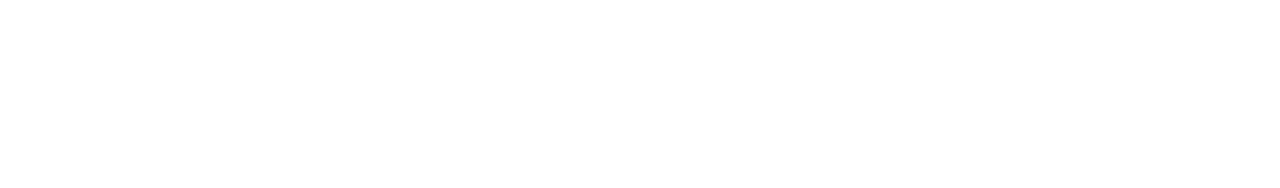
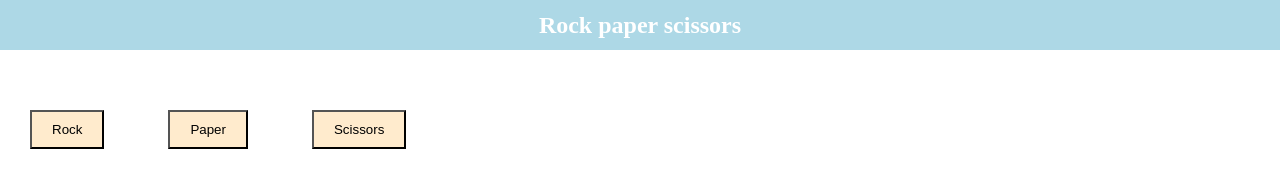
Before and after one commit to 5eu/rockPaperScissors, a plain HTML site: page index.html in a window 1280 px wide. Drawn offline with Linux system fonts and the light colour scheme.

Commit message:
Enhance the graphics

```diff
--- a/index.html
+++ b/index.html
@@ -1,3 +1,29 @@
 <!DOCTYPE html>
-<htmlasdsadsa
+<html lang="en">
+<head>
+    <meta charset="UTF-8">
+    <meta name="viewport" content="width=device-width, initial-scale=1.0">
+    <link rel="stylesheet" type="text/css" href="style.css">
+    <title>Rock Paper Scissors</title>
+</head>
+<body>
+
+    <div class="container">
+        <div class="header_section">
+            <h2>Rock paper scissors</h2>
+        </div>
+        <div class="game_section">
+            <div class="button_section">
+            <button onclick="getHumanChoice('rock')">Rock</button>
+            <button onclick="getHumanChoice('paper')">Paper</button>
+            <button onclick="getHumanChoice('scissors')">Scissors</button>
+             </div>
+             <div class="result_section">
+                <div id="output"></div>
+             </div>
+        </div>
+
+    </div>
+    <script src="script.js"></script>
+</body>
 </html>
--- a/script.js
+++ b/script.js
@@ -35,19 +35,35 @@ function playRound(userChoice,computerChose){
     roundOutcomeHTML+=`Round${round}: You chose ${userChoice}, and the computer chose ${computerChose}.`;
     if (userChoice === computerChose){
 
-        roundOutcomeHTML+= `<p>It is a tie!</p>`;
+        roundOutcomeHTML+= ` It is a tie!`;
         }
         else if((userChoice == "rock" && computerChose =="scissors")||
                 (userChoice =="scissors" && computerChose == "paper")||
                 (userChoice == "paper" && computerChose == "rock"))
             {
                 humanScore +=1;
-                roundOutcomeHTML += `<p>You win!</p>`;
+                roundOutcomeHTML += ` You win!`;
             }
         else{
             computerScore +=1;
-            roundOutcomeHTML += `<p>The computer win!</p>`;
+            roundOutcomeHTML += ` The computer win!`;
         }
     roundOutcomeHTML += `<p>Your score is ${humanScore} and the computer\'s score is ${computerScore}.</p><br>` ;
     resultDiv.innerHTML += roundOutcomeHTML;
+    if (humanScore ==5){
+        alert("You win the game");
+        humanScore = 0;
+        computerScore = 0;
+        resultDiv.innerHTML = "";
+        round =0;
+    }
+    else if(computerScore ==5){
+        alert("Computer win the game");
+        humanScore = 0;
+        computerScore = 0;
+        resultDiv.innerHTML = "";
+        round =0;
+    }
+
+
 }
--- /dev/null
+++ b/style.css
@@ -0,0 +1,33 @@
+*{
+    margin: 0;
+    padding: 0;
+}
+.container{
+    display: flex;
+    flex-direction: column;
+    gap: 30px;
+
+}
+
+.header_section{
+    background-color:lightblue;
+    color: white;
+    min-height: 50px;
+    display: flex;
+    align-items: center;
+    justify-content: center;
+    flex-direction: column;
+}
+
+.button_section > button{
+    color:black;
+    background-color: blanchedalmond;
+    padding: 10px 20px;
+    margin: 30px;
+}
+
+.game_section{
+    display: flex;
+    flex-direction: row;
+    gap: 80px;
+}
```
